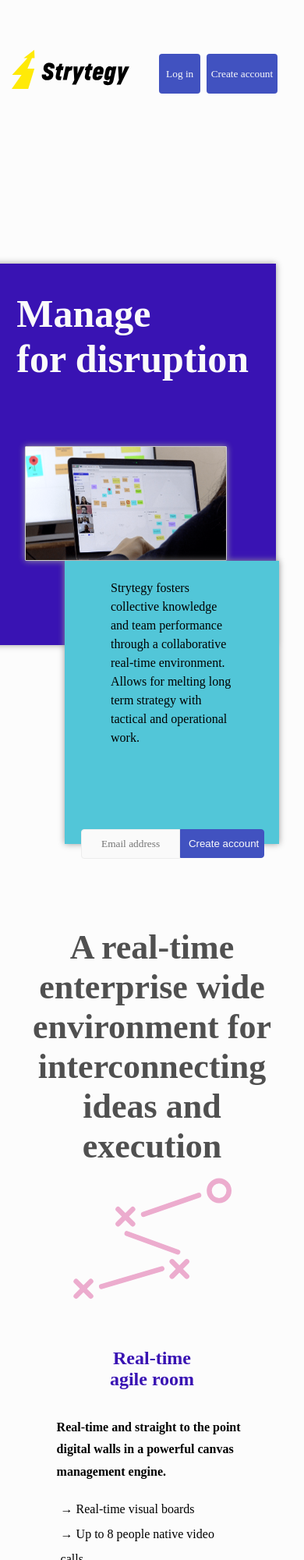
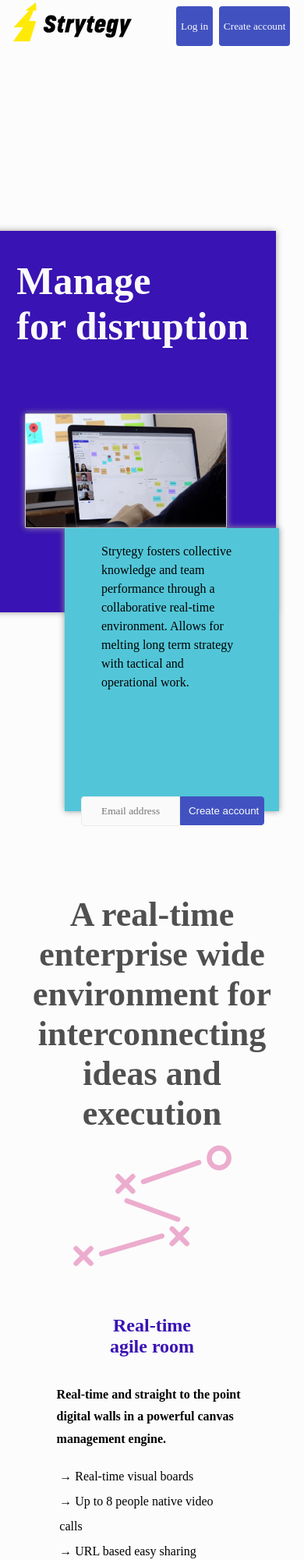
Before and after one commit to paulinhoph/Strytegy-Landing, a plain HTML site: page index.html in a window 390 px wide. Shown: the top 2000 px of the page at 78% size. Drawn offline with Linux system fonts and the light colour scheme; a web font is replaced by a local one.

Commit message:
ajustes responsivo

```diff
--- a/index.html
+++ b/index.html
@@ -69,7 +69,7 @@
     </main>
     <footer>
         <div class="contContact__email">
-            <h1>Start now,<br> reate your account</h1>
+            <h1>Start now,<br> create your account</h1>
             <form>
                 <label  htmlFor="mensagem">Email</label>
 			    <input  name="email" type="email"  placeholder="myname@email.com"/>
@@ -86,7 +86,7 @@
         </div>
         <div class="contContact__socialNetworks">
             <h1>Contact</h1>
-            <h2>hey@startupin.me +55 351 965 479 732</h2>
+            <h2>hey@strytegy.com +55 21 99105-7757</h2>
             <ul>
                 <a href="">
                     <img src="./Assets/Icone-Facebook.svg" alt="">
--- a/style.css
+++ b/style.css
@@ -11,6 +11,7 @@
 /* <<< Home  Strytegy >>> */
 header{
     padding: 5%;
+    margin-top: -80px;
 }
 .contHome__manage{
     display: flex;
@@ -30,7 +31,7 @@
 
 }
 .contHome__manage img{
-    margin: 8.99%;
+    margin: 13.99%;
 }
 .contHome__manage input{
     background-color: #4152C0;
@@ -40,7 +41,7 @@
     margin: 1%;
     padding:  8px 18px 3%;
     height: 6vh;
-    margin-top: 15%;
+    margin-top: 20%;
     font-family:"korolev";
 }
 .Log-in{
@@ -99,7 +100,7 @@
 .contHome__collective div:nth-child(1) p{
     background: #52C6D8;
     box-shadow: 0px 0px 8px #999;
-    padding: 23px 59px;
+    padding: 18px 47px;
     font-family: "korolev";
     height: 43vh;
     width: 275px;
@@ -201,7 +202,7 @@
 .contSobre__descripition div span{
     align-self: flex-start;
     width: 68%;
-    margin-left: 15%;
+    margin-left: 49px;
     line-height: 2;
     font-family: "korolev";
 }
```
